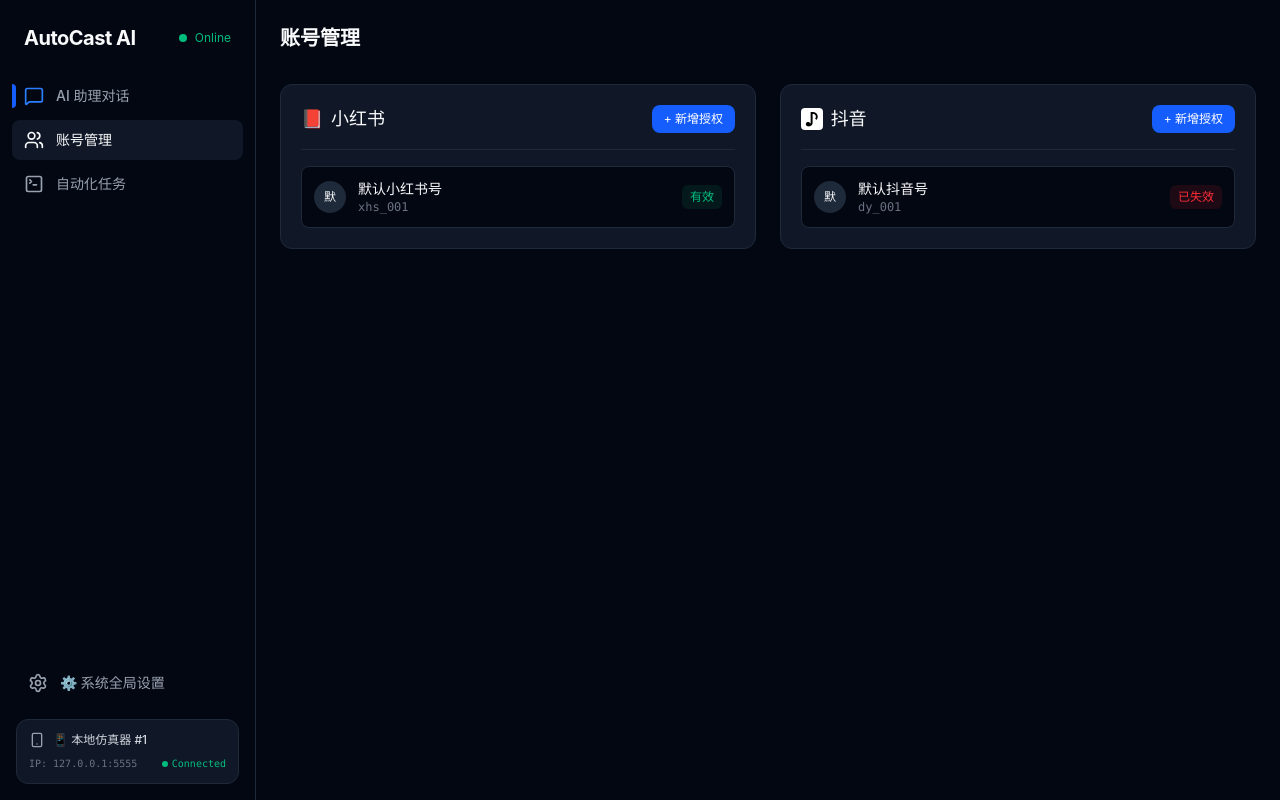
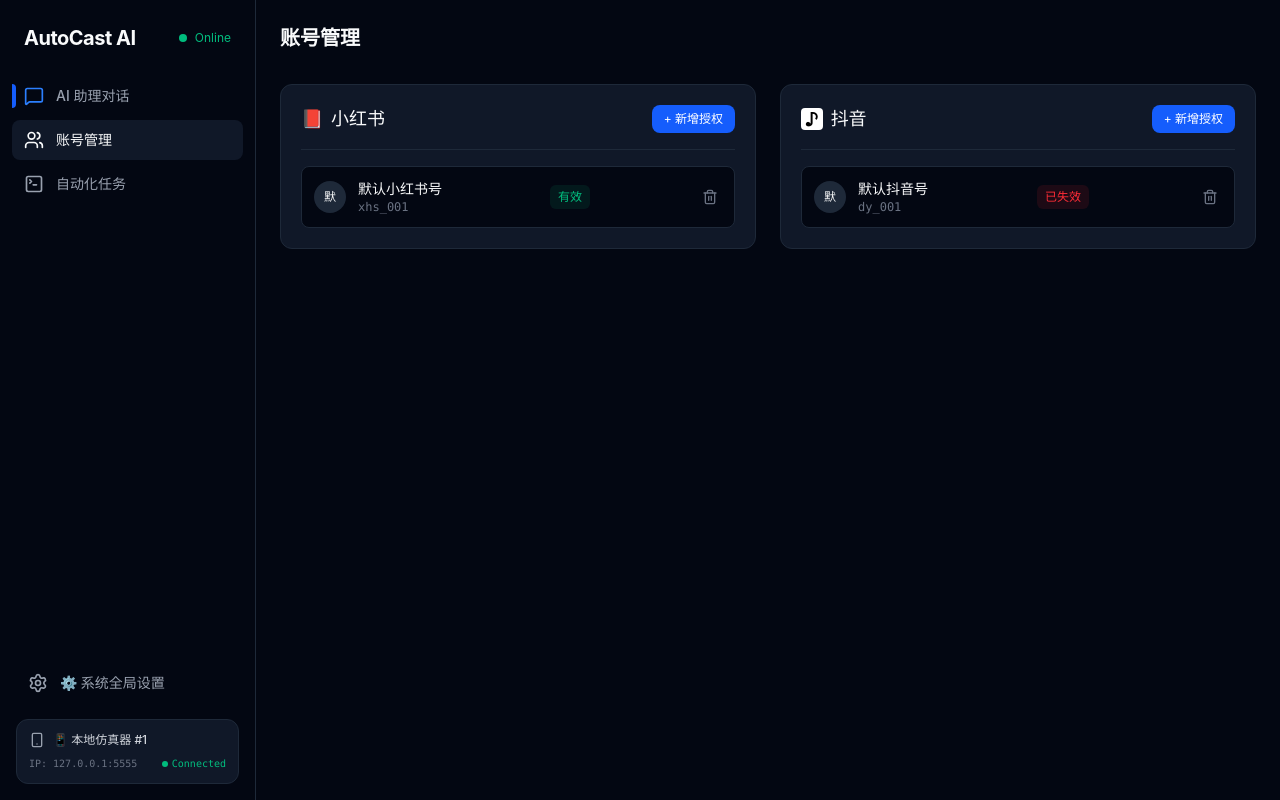
Before and after one commit to anxiaoying369-bot/test, a Vue app: page / in a window 1280 px wide. Both pictures are taken after a click on the link "账号管理". Built offline with nearby package versions, Linux system fonts and the light colour scheme.

Commit message:
feat: add delete account functionality

```diff
--- a/src/App.vue
+++ b/src/App.vue
@@ -1,6 +1,7 @@
 <script setup lang="ts">
 import { ref } from 'vue';
 import {
+  Trash2,
   Settings,
   MessageSquare,
   Smartphone,
@@ -62,6 +63,12 @@
 function openLogin(platform: string) {
   currentLoginPlatform.value = platform;
   isLoginModalOpen.value = true;
+}
+
+function deleteAccount(id: number) {
+  if (confirm('确定要删除此授权账号吗？')) {
+    accounts.value = accounts.value.filter(a => a.id !== id);
+  }
 }
 </script>
 
@@ -199,6 +206,9 @@
               <div :class="['text-xs px-2 py-1 rounded-md', acc.status === 'active' ? 'bg-emerald-500/10 text-emerald-500' : 'bg-red-500/10 text-red-500']">
                 {{ acc.status === 'active' ? '有效' : '已失效' }}
               </div>
+              <button @click="deleteAccount(acc.id)" class="text-gray-500 hover:text-red-500 transition-colors p-1 cursor-pointer">
+                <Trash2 class="w-4 h-4" />
+              </button>
             </div>
           </div>
         </div>
@@ -228,6 +238,9 @@
               <div :class="['text-xs px-2 py-1 rounded-md', acc.status === 'active' ? 'bg-emerald-500/10 text-emerald-500' : 'bg-red-500/10 text-red-500']">
                 {{ acc.status === 'active' ? '有效' : '已失效' }}
               </div>
+              <button @click="deleteAccount(acc.id)" class="text-gray-500 hover:text-red-500 transition-colors p-1 cursor-pointer">
+                <Trash2 class="w-4 h-4" />
+              </button>
             </div>
           </div>
         </div>
```
